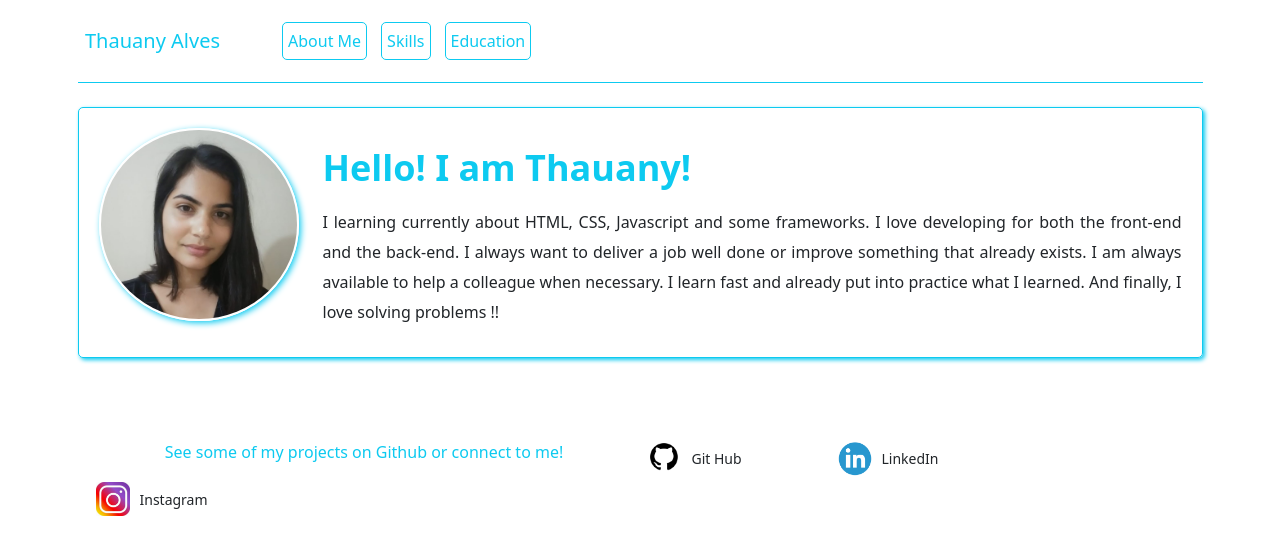
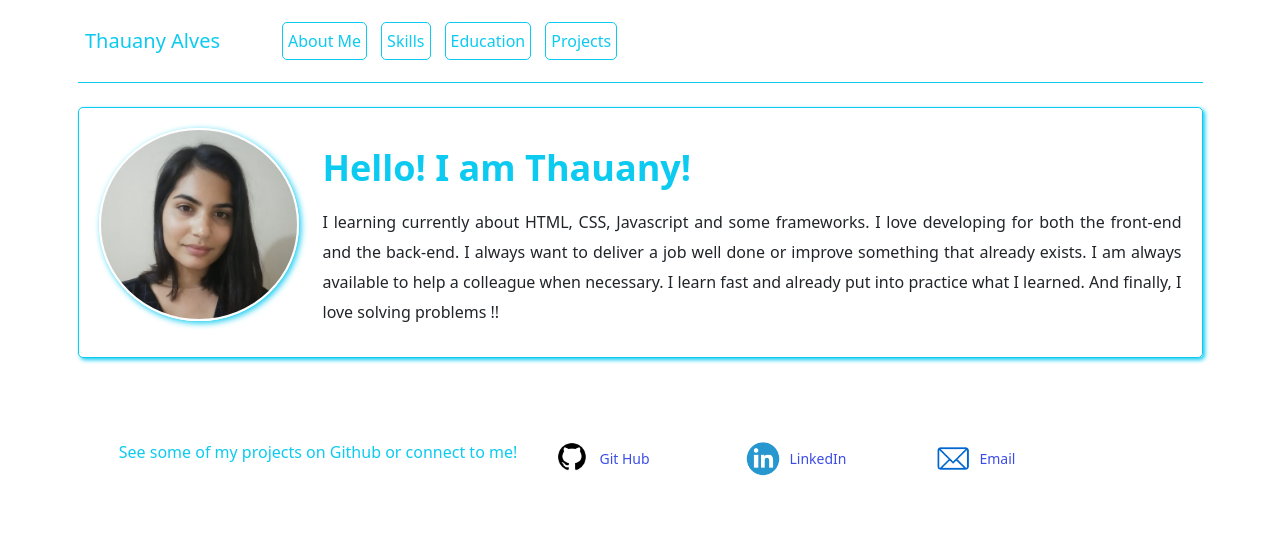
Before and after one commit to thauany-alves/portfolio, a plain HTML site: page index.html in a window 1280 px wide. Drawn offline with nearby package versions, Linux system fonts and the light colour scheme.

Commit message:
update on links

```diff
--- a/index.html
+++ b/index.html
@@ -21,7 +21,7 @@
                   <a class="nav-link active" aria-current="page" href="./index.html">About Me</a>
                   <a class="nav-link" href="./skills.html">Skills</a>
                   <a class="nav-link" href="./education.html">Education</a>
-                  <!-- <a class="nav-link" href="#">Works</a> -->
+                  <a class="nav-link" href="./works.html">Projects</a>
                   <!-- <a class="nav-link" href="./contact-me.html">Contact</a> -->
                 </div>
               </div>
@@ -43,28 +43,35 @@
           <footer>
             <div id="contacts" class="contacts" >
               <div class="row">
-                <div class="col-md-6">
+                <div class="col-md-5">
                   <p class="info-text">See some of my projects on Github or connect to me!</p>
                 </div>
 
                 <div class="col-sm-4 col-md-2 label">
                   <div class="img-label">
-                    <img class="img-fluid" src="./assets/image/github.png" alt="">
-                    <span>Git Hub</span>
+                      <img class="img-fluid" src="./assets/image/github.png" alt="">
+                      <span> <a class="contact-link" href="http://github.com/thauany-alves" target="_blank">
+                        Git Hub</a>
+                      </span>
+                    </a>
                   </div>
                 </div>
 
                 <div class="col-sm-4 col-md-2 label">
                   <div class="img-label">
                     <img class="img-fluid" src="./assets/image/linkedIn.png" alt="">
-                    <span>LinkedIn</span>
+                    <span>
+                      <a href="https://www.linkedin.com/in/thauany-araujo-alves-a01b69116/" target="_blank">LinkedIn</a>
+                    </span>
                   </div>
                 </div>
 
                 <div class="col-sm-4 col-md-2 label">
                   <div class="img-label">
-                    <img class="img-fluid" src="./assets/image/insta.png" alt="">
-                    <span>Instagram</span>
+                    <img class="img-fluid" src="./assets/image/email.png" alt="">
+                    <span>
+                      <a href="emailto:thauanyaraujoalves@hotmail.com">Email</a>
+                    </span>
                   </div>
                 </div>
 
```
Also changed, not shown: education.html (+1 -0 lines), skills.html (+7 -6 lines), assets/image/email.png (added).
